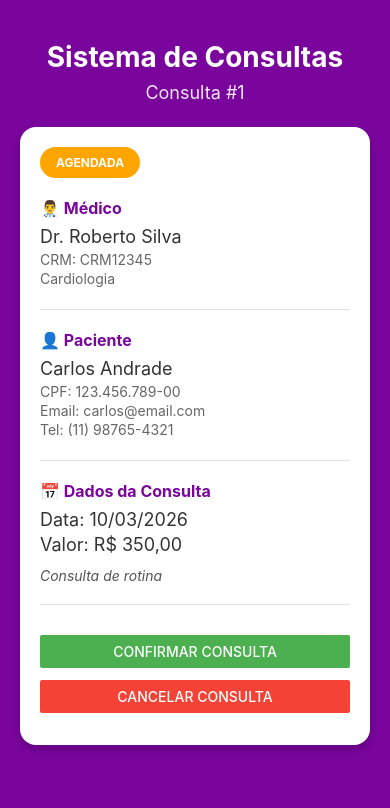
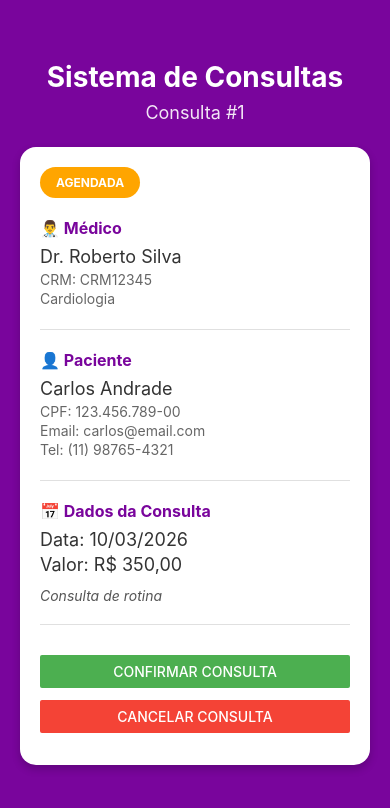
Before and after one commit to Luiz0770/sistema-consultas-mobile, a React Native app: screen / in a window 390 px wide. Shown: the top 808 px of the page. Built offline with nearby package versions, Linux system fonts and the light colour scheme.

Commit message:
repair: Componentização para melhorar o fluxo do projeto

```diff
--- a/App.tsx
+++ b/App.tsx
@@ -1,13 +1,18 @@
 import React, { useState } from "react";
-import { View, Text, StyleSheet, Button, ScrollView } from "react-native";
+import { View, Text, StyleSheet, ScrollView } from "react-native";
 import { StatusBar } from "expo-status-bar";
 
+// Importando a modelagem TypeScript
 import { Especialidade } from "./src/types/especialidade";
 import { Paciente } from "./src/types/paciente";
 import { Medico } from "./src/interfaces/medico";
 import { Consulta } from "./src/interfaces/consulta";
 
+// Importando o componente reutilizável
+import ConsultaCard from "./src/components/ConsultaCard";
+
 export default function App() {
+  // Dados base (simulando o que tínhamos no backend)
   const cardiologia: Especialidade = {
     id: 1,
     nome: "Cardiologia",
@@ -30,6 +35,7 @@ export default function App() {
     telefone: "(11) 98765-4321",
   };
 
+  // Estado da consulta
   const [consulta, setConsulta] = useState<Consulta>({
     id: 1,
     medico: medico1,
@@ -54,94 +60,23 @@ export default function App() {
     });
   }
 
-  function formatarValor(valor: number): string {
-    return valor.toLocaleString("pt-BR", {
-      style: "currency",
-      currency: "BRL",
-    });
-  }
-
-  // Função para formatar data
-  function formatarData(data: Date): string {
-    return data.toLocaleDateString("pt-BR");
-  }
-
   return (
     <View style={styles.container}>
       <StatusBar style="light" />
 
       <ScrollView contentContainerStyle={styles.scrollContent}>
+        {/* Cabeçalho */}
         <View style={styles.header}>
           <Text style={styles.titulo}>Sistema de Consultas</Text>
           <Text style={styles.subtitulo}>Consulta #{consulta.id}</Text>
         </View>
 
-        <View style={styles.card}>
-          <View style={[
-            styles.statusBadge,
-            consulta.status === "confirmada" && styles.statusConfirmada,
-            consulta.status === "cancelada" && styles.statusCancelada,
-          ]}>
-            <Text style={styles.statusTexto}>{consulta.status.toUpperCase()}</Text>
-          </View>
+        <ConsultaCard
+          consulta={consulta}
+          onConfirmar={confirmarConsulta}
+          onCancelar={cancelarConsulta}
+        />
 
-          <View style={styles.secao}>
-            <Text style={styles.label}>👨‍⚕️ Médico</Text>
-            <Text style={styles.valor}>{consulta.medico.nome}</Text>
-            <Text style={styles.info}>CRM: {consulta.medico.crm}</Text>
-            <Text style={styles.info}>{consulta.medico.especialidade.nome}</Text>
-          </View>
-
-          <View style={styles.secao}>
-            <Text style={styles.label}>👤 Paciente</Text>
-            <Text style={styles.valor}>{consulta.paciente.nome}</Text>
-            <Text style={styles.info}>CPF: {consulta.paciente.cpf}</Text>
-            <Text style={styles.info}>Email: {consulta.paciente.email}</Text>
-            {consulta.paciente.telefone && (
-              <Text style={styles.info}>Tel: {consulta.paciente.telefone}</Text>
-            )}
-          </View>
-
-          <View style={styles.secao}>
-            <Text style={styles.label}>📅 Dados da Consulta</Text>
-            <Text style={styles.valor}>Data: {formatarData(consulta.data)}</Text>
-            <Text style={styles.valor}>Valor: {formatarValor(consulta.valor)}</Text>
-            {consulta.observacoes && (
-              <Text style={styles.observacoes}>{consulta.observacoes}</Text>
-            )}
-          </View>
-
-          <View style={styles.acoes}>
-            {consulta.status === "agendada" && (
-              <>
-                <View style={styles.botaoContainer}>
-                  <Button
-                    title="Confirmar Consulta"
-                    onPress={confirmarConsulta}
-                    color="#4CAF50"
-                  />
-                </View>
-                <View style={styles.botaoContainer}>
-                  <Button
-                    title="Cancelar Consulta"
-                    onPress={cancelarConsulta}
-                    color="#F44336"
-                  />
-                </View>
-              </>
-            )}
-            {consulta.status === "confirmada" && (
-              <View style={styles.mensagem}>
-                <Text style={styles.mensagemTexto}>✓ Consulta confirmada com sucesso!</Text>
-              </View>
-            )}
-            {consulta.status === "cancelada" && (
-              <View style={styles.mensagemCancelada}>
-                <Text style={styles.mensagemTexto}>✗ Consulta cancelada</Text>
-              </View>
-            )}
-          </View>
-        </View>
       </ScrollView>
     </View>
   );
@@ -154,7 +89,7 @@ const styles = StyleSheet.create({
   },
   scrollContent: {
     padding: 20,
-    paddingTop: 40,
+    paddingTop: 60,
   },
   header: {
     alignItems: "center",
@@ -171,89 +106,6 @@ const styles = StyleSheet.create({
     color: "#fff",
     opacity: 0.9,
   },
-  card: {
-    backgroundColor: "#fff",
-    borderRadius: 16,
-    padding: 20,
-    shadowColor: "#000",
-    shadowOffset: { width: 0, height: 4 },
-    shadowOpacity: 0.2,
-    shadowRadius: 8,
-    elevation: 5,
-  },
-  statusBadge: {
-    backgroundColor: "#FFA500",
-    alignSelf: "flex-start",
-    paddingHorizontal: 16,
-    paddingVertical: 8,
-    borderRadius: 20,
-    marginBottom: 20,
-  },
-  statusConfirmada: {
-    backgroundColor: "#4CAF50",
-  },
-  statusCancelada: {
-    backgroundColor: "#F44336",
-  },
-  statusTexto: {
-    color: "#fff",
-    fontWeight: "bold",
-    fontSize: 12,
-  },
-  secao: {
-    marginBottom: 20,
-    paddingBottom: 20,
-    borderBottomWidth: 1,
-    borderBottomColor: "#e0e0e0",
-  },
-  label: {
-    fontSize: 16,
-    fontWeight: "bold",
-    color: "#79059C",
-    marginBottom: 8,
-  },
-  valor: {
-    fontSize: 18,
-    color: "#333",
-    marginBottom: 4,
-  },
-  info: {
-    fontSize: 14,
-    color: "#666",
-    marginBottom: 2,
-  },
-  observacoes: {
-    fontSize: 14,
-    color: "#555",
-    fontStyle: "italic",
-    marginTop: 8,
-  },
-  acoes: {
-    marginTop: 10,
-  },
-  botaoContainer: {
-    marginBottom: 12,
-  },
-  mensagem: {
-    backgroundColor: "#E8F5E9",
-    padding: 16,
-    borderRadius: 8,
-    borderLeftWidth: 4,
-    borderLeftColor: "#4CAF50",
-  },
-  mensagemCancelada: {
-    backgroundColor: "#FFEBEE",
-    padding: 16,
-    borderRadius: 8,
-    borderLeftWidth: 4,
-    borderLeftColor: "#F44336",
-  },
-  mensagemTexto: {
-    fontSize: 16,
-    color: "#333",
-    fontWeight: "600",
-    textAlign: "center",
-  },
   rodape: {
     marginTop: 24,
     padding: 16,
@@ -265,5 +117,6 @@ const styles = StyleSheet.create({
     color: "#fff",
     textAlign: "center",
     lineHeight: 18,
+    marginBottom: 4,
   },
 });
--- /dev/null
+++ b/src/components/ConsultaCard.tsx
@@ -0,0 +1,211 @@
+import React from "react";
+import { View, Text, StyleSheet, Button } from "react-native";
+import { Consulta } from "../interfaces/consulta";
+
+
+type ConsultaCardProps = {
+  consulta: Consulta;
+
+  onConfirmar?: () => void;
+
+  onCancelar?: () => void;
+};
+
+
+export default function ConsultaCard({
+  consulta,
+  onConfirmar,
+  onCancelar,
+}: ConsultaCardProps) {
+
+  function formatarValor(valor: number): string {
+    return valor.toLocaleString("pt-BR", {
+      style: "currency",
+      currency: "BRL",
+    });
+  }
+
+  // Formata uma data no padrão brasileiro (25/03/2026)
+  function formatarData(data: Date): string {
+    return data.toLocaleDateString("pt-BR");
+  }
+
+  return (
+    <View style={styles.card}>
+      <View
+        style={[
+          styles.statusBadge,
+          consulta.status === "confirmada" && styles.statusConfirmada,
+          consulta.status === "cancelada" && styles.statusCancelada,
+        ]}
+      >
+        <Text style={styles.statusTexto}>
+          {consulta.status.toUpperCase()}
+        </Text>
+      </View>
+
+      <View style={styles.secao}>
+        <Text style={styles.label}>👨‍⚕️ Médico</Text>
+        <Text style={styles.valor}>{consulta.medico.nome}</Text>
+        <Text style={styles.info}>CRM: {consulta.medico.crm}</Text>
+        <Text style={styles.info}>{consulta.medico.especialidade.nome}</Text>
+      </View>
+
+      <View style={styles.secao}>
+        <Text style={styles.label}>👤 Paciente</Text>
+        <Text style={styles.valor}>{consulta.paciente.nome}</Text>
+        <Text style={styles.info}>CPF: {consulta.paciente.cpf}</Text>
+        <Text style={styles.info}>Email: {consulta.paciente.email}</Text>
+        {consulta.paciente.telefone && (
+          <Text style={styles.info}>Tel: {consulta.paciente.telefone}</Text>
+        )}
+      </View>
+
+      <View style={styles.secao}>
+        <Text style={styles.label}>📅 Dados da Consulta</Text>
+        <Text style={styles.valor}>Data: {formatarData(consulta.data)}</Text>
+        <Text style={styles.valor}>
+          Valor: {formatarValor(consulta.valor)}
+        </Text>
+        {consulta.observacoes && (
+          <Text style={styles.observacoes}>{consulta.observacoes}</Text>
+        )}
+      </View>
+
+      <View style={styles.acoes}>
+        {consulta.status === "agendada" && (
+          <>
+            {onConfirmar && (
+              <View style={styles.botaoContainer}>
+                <Button
+                  title="Confirmar Consulta"
+                  onPress={onConfirmar}
+                  color="#4CAF50"
+                />
+              </View>
+            )}
+            {onCancelar && (
+              <View style={styles.botaoContainer}>
+                <Button
+                  title="Cancelar Consulta"
+                  onPress={onCancelar}
+                  color="#F44336"
+                />
+              </View>
+            )}
+          </>
+        )}
+
+        {consulta.status === "confirmada" && (
+          <View style={styles.mensagem}>
+            <Text style={styles.mensagemTexto}>
+              ✓ Consulta confirmada com sucesso!
+            </Text>
+          </View>
+        )}
+
+        {consulta.status === "cancelada" && (
+          <View style={styles.mensagemCancelada}>
+            <Text style={styles.mensagemTexto}>✗ Consulta cancelada</Text>
+          </View>
+        )}
+      </View>
+    </View>
+  );
+}
+
+const styles = StyleSheet.create({
+  card: {
+    backgroundColor: "#fff",
+    borderRadius: 16,
+    padding: 20,
+    shadowColor: "#000",
+    shadowOffset: { width: 0, height: 4 },
+    shadowOpacity: 0.2,
+    shadowRadius: 8,
+    elevation: 5,
+  },
+
+  statusBadge: {
+    backgroundColor: "#FFA500", // Laranja (padrão para "agendada")
+    alignSelf: "flex-start",
+    paddingHorizontal: 16,
+    paddingVertical: 8,
+    borderRadius: 20,
+    marginBottom: 20,
+  },
+  statusConfirmada: {
+    backgroundColor: "#4CAF50", // Verde
+  },
+  statusCancelada: {
+    backgroundColor: "#F44336", // Vermelho
+  },
+  statusTexto: {
+    color: "#fff",
+    fontWeight: "bold",
+    fontSize: 12,
+  },
+
+  secao: {
+    marginBottom: 20,
+    paddingBottom: 20,
+    borderBottomWidth: 1,
+    borderBottomColor: "#e0e0e0",
+  },
+
+  label: {
+    fontSize: 16,
+    fontWeight: "bold",
+    color: "#79059C",
+    marginBottom: 8,
+  },
+
+  valor: {
+    fontSize: 18,
+    color: "#333",
+    marginBottom: 4,
+  },
+
+  info: {
+    fontSize: 14,
+    color: "#666",
+    marginBottom: 2,
+  },
+
+  observacoes: {
+    fontSize: 14,
+    color: "#555",
+    fontStyle: "italic",
+    marginTop: 8,
+  },
+
+  acoes: {
+    marginTop: 10,
+  },
+
+  botaoContainer: {
+    marginBottom: 12,
+  },
+
+  mensagem: {
+    backgroundColor: "#E8F5E9",
+    padding: 16,
+    borderRadius: 8,
+    borderLeftWidth: 4,
+    borderLeftColor: "#4CAF50",
+  },
+
+  mensagemCancelada: {
+    backgroundColor: "#FFEBEE",
+    padding: 16,
+    borderRadius: 8,
+    borderLeftWidth: 4,
+    borderLeftColor: "#F44336",
+  },
+  mensagemTexto: {
+    fontSize: 16,
+    color: "#333",
+    fontWeight: "600",
+    textAlign: "center",
+  },
+});
--- /dev/null
+++ b/src/components/index.ts
@@ -0,0 +1 @@
+export { default as ConsultaCard } from "./ConsultaCard";
```
